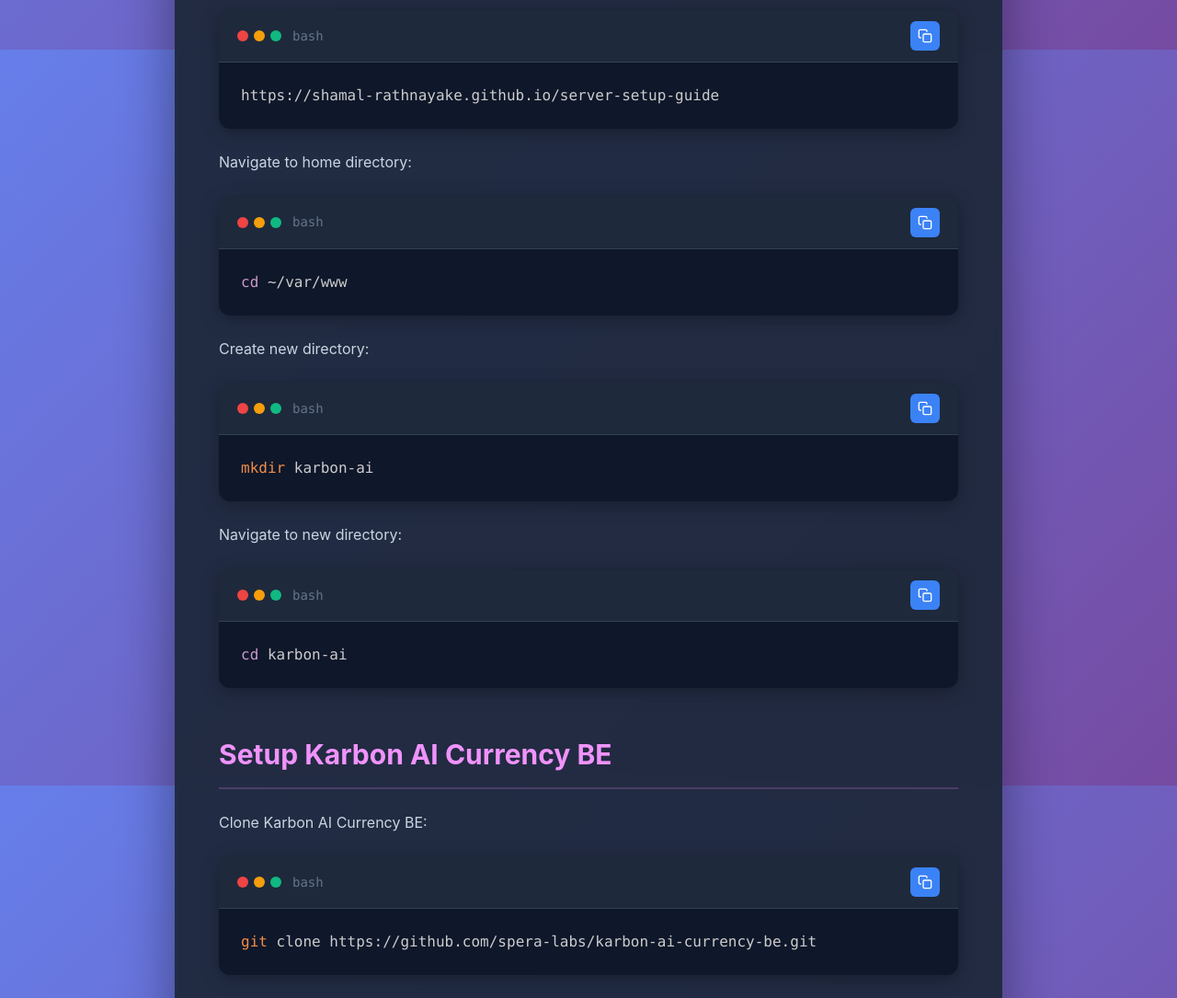
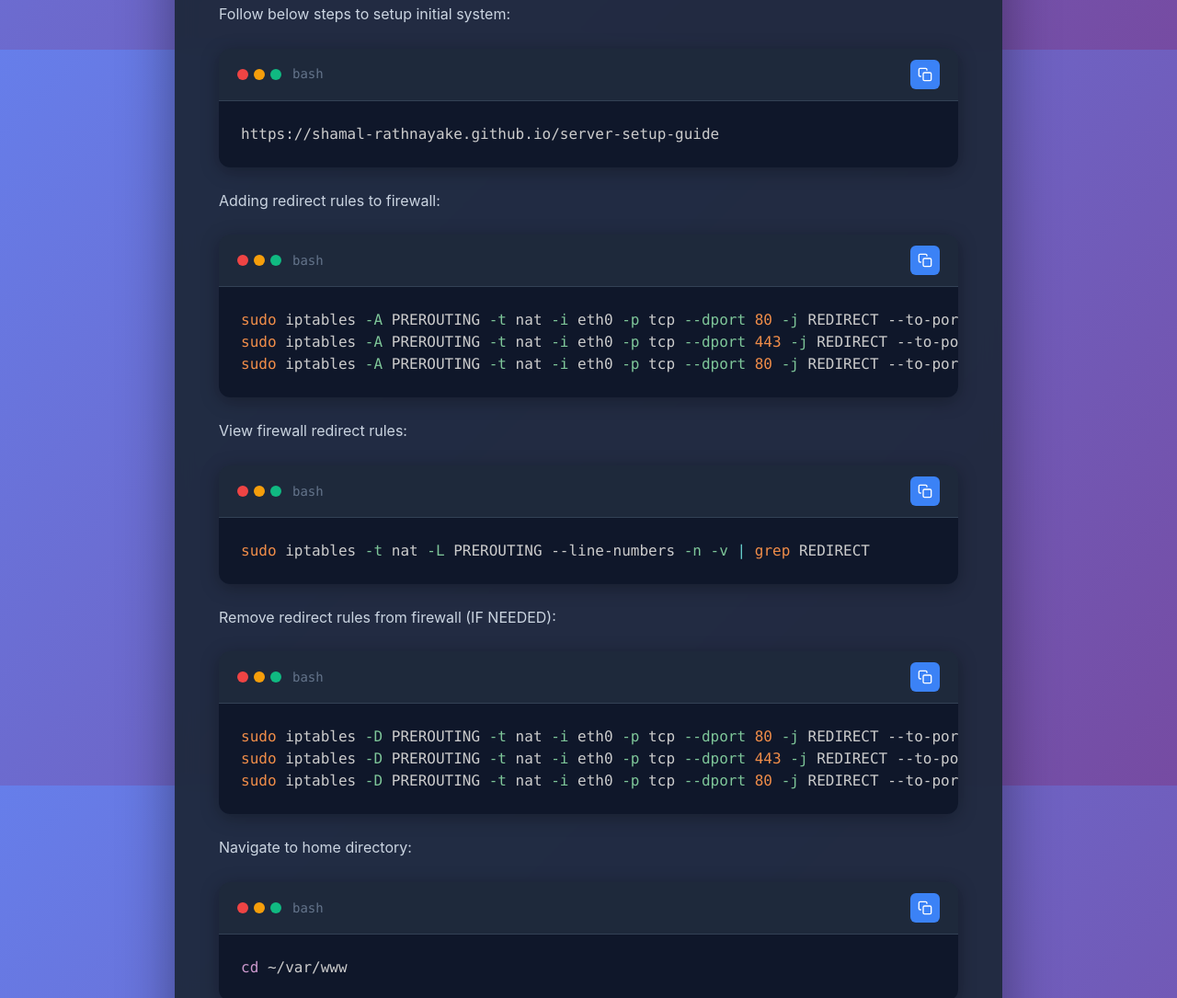
Before and after one commit to Shamal-Rathnayake/Karbon-Setup-Documentation, a website: page index.html in a window 1280 px wide. Shown: the part 3146-4231 px from the top of the page at 92% size. Drawn offline with nearby package versions, Linux system fonts and the light colour scheme.

Commit message:
added firewall changes

```diff
--- a/index.html
+++ b/index.html
@@ -531,9 +531,29 @@
         </nav>
         <h2 id="initial-system-setup">Initial System Setup</h2>
         <h3 id="update-and-upgrade-packages">Follow initial setup guide</h3>
+        <p id="initial-system-setup">Follow below steps to setup initial system:</p>
         <div class="code-block">
           <div class="code-header"><span class="code-label">bash</span></div>
           <pre><code class="language-bash">https://shamal-rathnayake.github.io/server-setup-guide</code></pre>
+        </div>
+        <p id="initial-system-setup">Adding redirect rules to firewall:</p>
+        <div class="code-block">
+          <div class="code-header"><span class="code-label">bash</span></div>
+          <pre><code class="language-bash">sudo iptables -A PREROUTING -t nat -i eth0 -p tcp --dport 80 -j REDIRECT --to-port 8080
+sudo iptables -A PREROUTING -t nat -i eth0 -p tcp --dport 443 -j REDIRECT --to-port 8080
+sudo iptables -A PREROUTING -t nat -i eth0 -p tcp --dport 80 -j REDIRECT --to-port 8081</code></pre>
+        </div>
+        <p id="initial-system-setup">View firewall redirect rules:</p>
+        <div class="code-block">
+          <div class="code-header"><span class="code-label">bash</span></div>
+          <pre><code class="language-bash">sudo iptables -t nat -L PREROUTING --line-numbers -n -v | grep REDIRECT</code></pre>
+        </div>
+        <p id="initial-system-setup">Remove redirect rules from firewall (IF NEEDED):</p>
+        <div class="code-block">
+          <div class="code-header"><span class="code-label">bash</span></div>
+          <pre><code class="language-bash">sudo iptables -D PREROUTING -t nat -i eth0 -p tcp --dport 80 -j REDIRECT --to-port 8080
+sudo iptables -D PREROUTING -t nat -i eth0 -p tcp --dport 443 -j REDIRECT --to-port 8080
+sudo iptables -D PREROUTING -t nat -i eth0 -p tcp --dport 80 -j REDIRECT --to-port 8081</code></pre>
         </div>
         <p id="navigate-to-home-directory">Navigate to home directory:</p>
         <div class="code-block">
```
